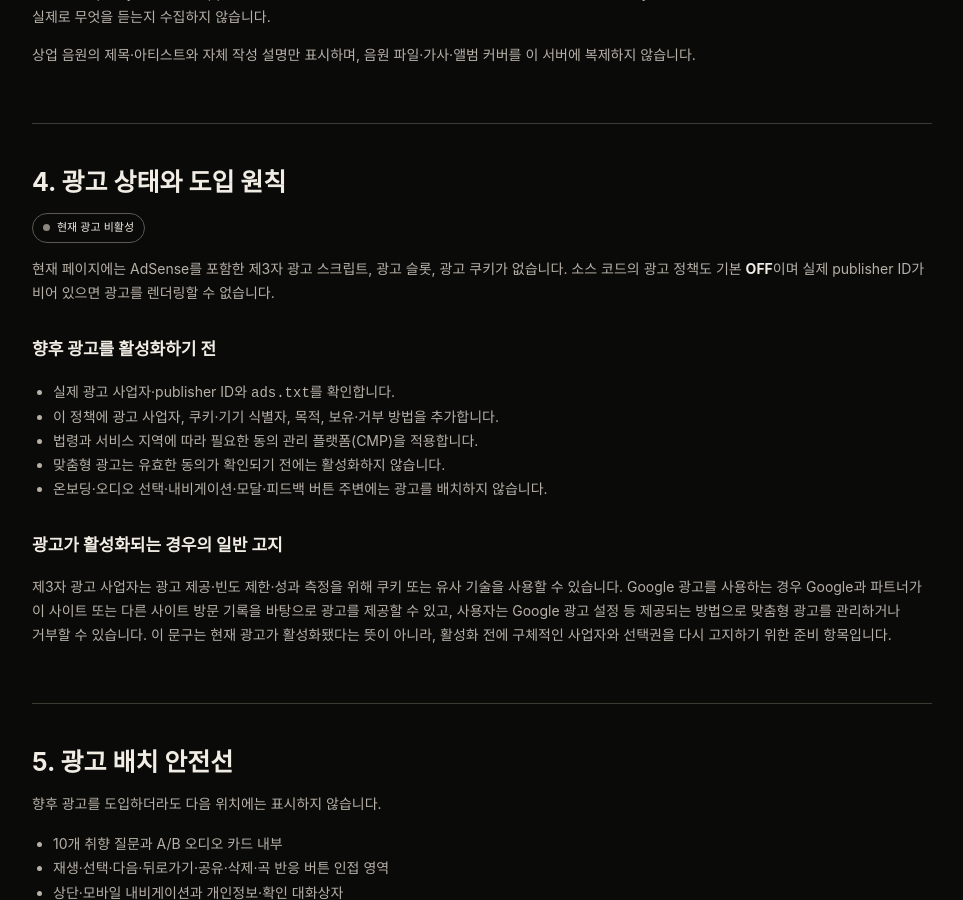
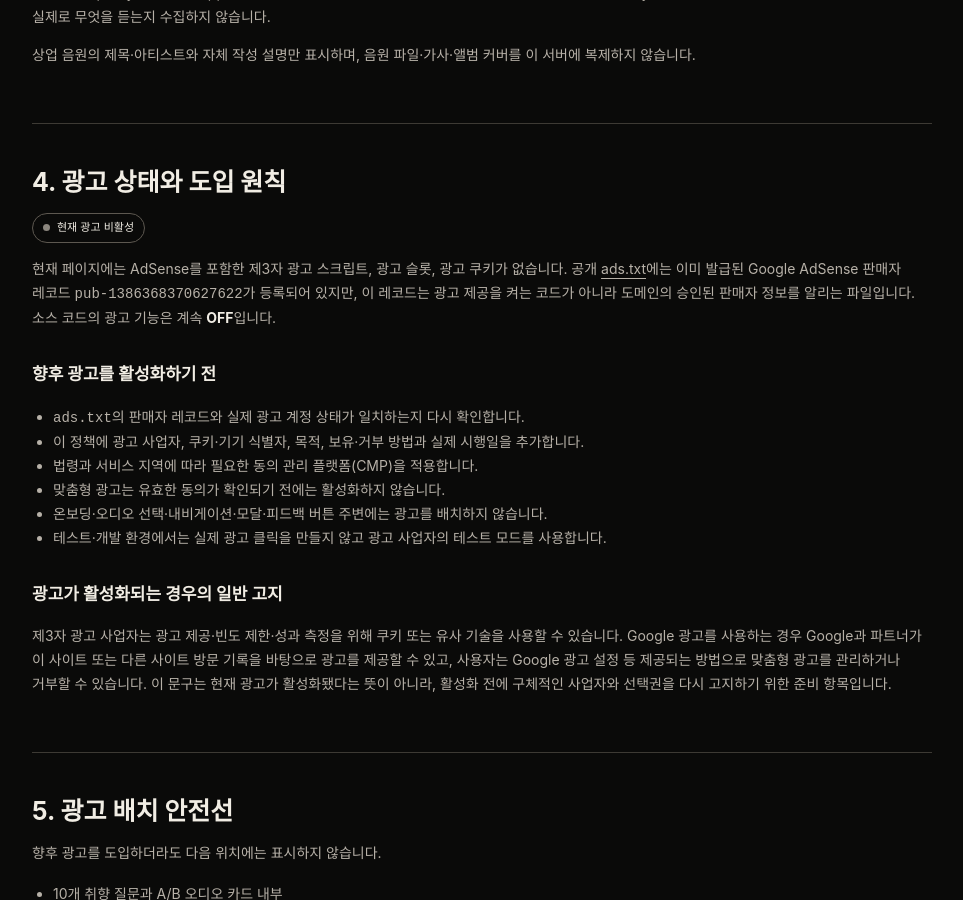
Before and after one commit to betelgeuze-kang/music-vibe-test, a Jekyll site: the page privacy/index.html, which Jekyll copies as it is, in a window 1280 px wide and 900 px high, scrolled down 1436 px. Shown: the whole window, without its empty margins (158-1121 px from the left). Built offline with Jekyll 4.4.1, drawn with Linux system fonts in a browser that asks for light colours; some of the changed text lies outside the part shown.

Commit message:
legal: disclose the existing AdSense seller record while ads remain off

```diff
--- a/privacy/index.html
+++ b/privacy/index.html
@@ -22,7 +22,7 @@
   <main class="legal-shell legal-main">
     <span class="legal-kicker">PRIVACY & MONETIZATION / CR1</span>
     <h1>취향 기록은 브라우저에,<br>광고는 아직 꺼진 상태입니다.</h1>
-    <p class="legal-lead">현재 My Music Vibe는 회원가입 없이 동작하며, 프로필·최근 선곡·곡 반응·주간 기록을 사용자의 브라우저 저장소에 보관합니다. CR1에서는 향후 광고 도입에 필요한 경계를 미리 정했지만 실제 광고 코드와 광고 쿠키는 활성화하지 않았습니다.</p>
+    <p class="legal-lead">현재 My Music Vibe는 회원가입 없이 동작하며, 프로필·최근 선곡·곡 반응·주간 기록을 사용자의 브라우저 저장소에 보관합니다. CR1에서는 향후 광고 도입에 필요한 권리·배치·고지 경계를 미리 정했지만 실제 광고 코드와 광고 쿠키는 활성화하지 않았습니다.</p>
     <p class="legal-updated">시행·마지막 검토: 2026-07-12</p>
 
     <section class="legal-section">
@@ -57,15 +57,16 @@
     <section class="legal-section">
       <h2>4. 광고 상태와 도입 원칙</h2>
       <p><span class="legal-status legal-status--off">현재 광고 비활성</span></p>
-      <p>현재 페이지에는 AdSense를 포함한 제3자 광고 스크립트, 광고 슬롯, 광고 쿠키가 없습니다. 소스 코드의 광고 정책도 기본 <strong>OFF</strong>이며 실제 publisher ID가 비어 있으면 광고를 렌더링할 수 없습니다.</p>
+      <p>현재 페이지에는 AdSense를 포함한 제3자 광고 스크립트, 광고 슬롯, 광고 쿠키가 없습니다. 공개 <a href="/ads.txt">ads.txt</a>에는 이미 발급된 Google AdSense 판매자 레코드 <code>pub-1386368370627622</code>가 등록되어 있지만, 이 레코드는 광고 제공을 켜는 코드가 아니라 도메인의 승인된 판매자 정보를 알리는 파일입니다. 소스 코드의 광고 기능은 계속 <strong>OFF</strong>입니다.</p>
 
       <h3>향후 광고를 활성화하기 전</h3>
       <ul>
-        <li>실제 광고 사업자·publisher ID와 <code>ads.txt</code>를 확인합니다.</li>
-        <li>이 정책에 광고 사업자, 쿠키·기기 식별자, 목적, 보유·거부 방법을 추가합니다.</li>
+        <li><code>ads.txt</code>의 판매자 레코드와 실제 광고 계정 상태가 일치하는지 다시 확인합니다.</li>
+        <li>이 정책에 광고 사업자, 쿠키·기기 식별자, 목적, 보유·거부 방법과 실제 시행일을 추가합니다.</li>
         <li>법령과 서비스 지역에 따라 필요한 동의 관리 플랫폼(CMP)을 적용합니다.</li>
         <li>맞춤형 광고는 유효한 동의가 확인되기 전에는 활성화하지 않습니다.</li>
         <li>온보딩·오디오 선택·내비게이션·모달·피드백 버튼 주변에는 광고를 배치하지 않습니다.</li>
+        <li>테스트·개발 환경에서는 실제 광고 클릭을 만들지 않고 광고 사업자의 테스트 모드를 사용합니다.</li>
       </ul>
 
       <h3>광고가 활성화되는 경우의 일반 고지</h3>
```
